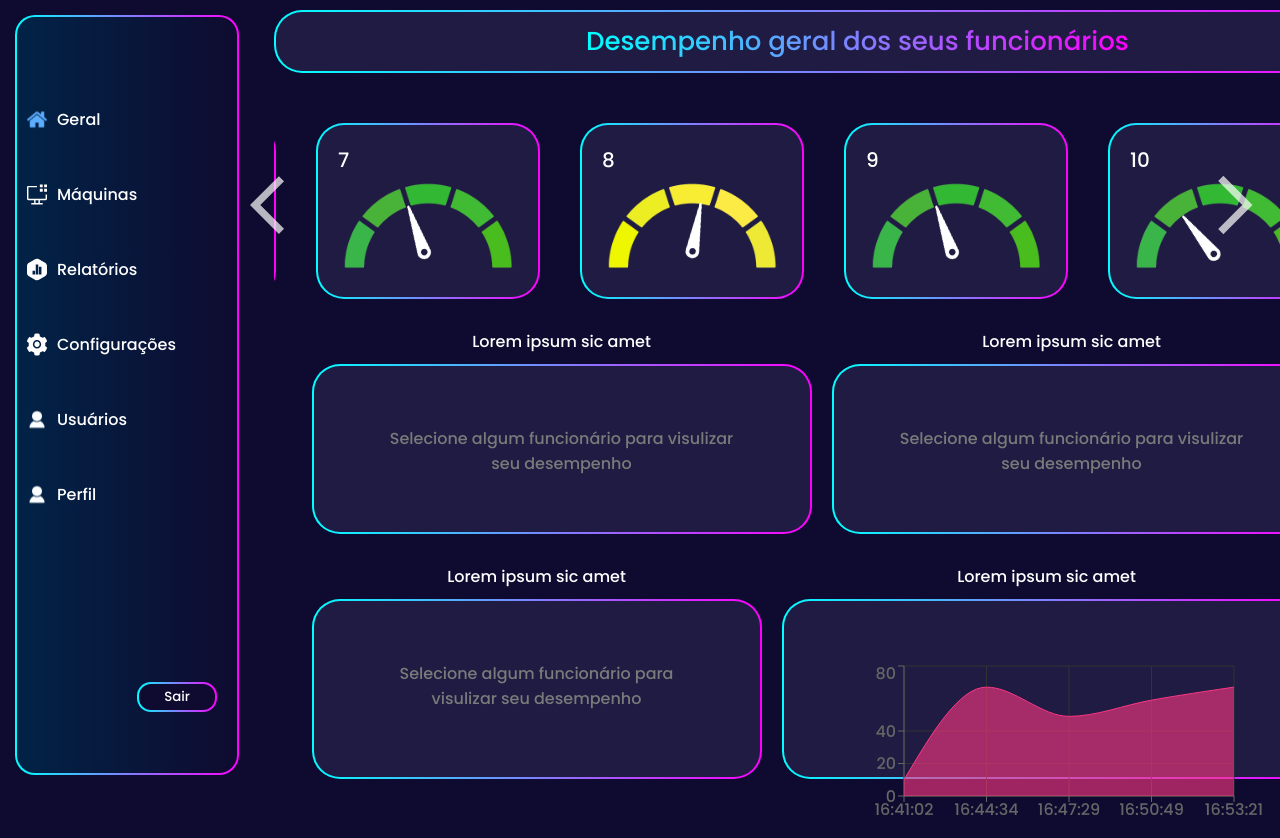
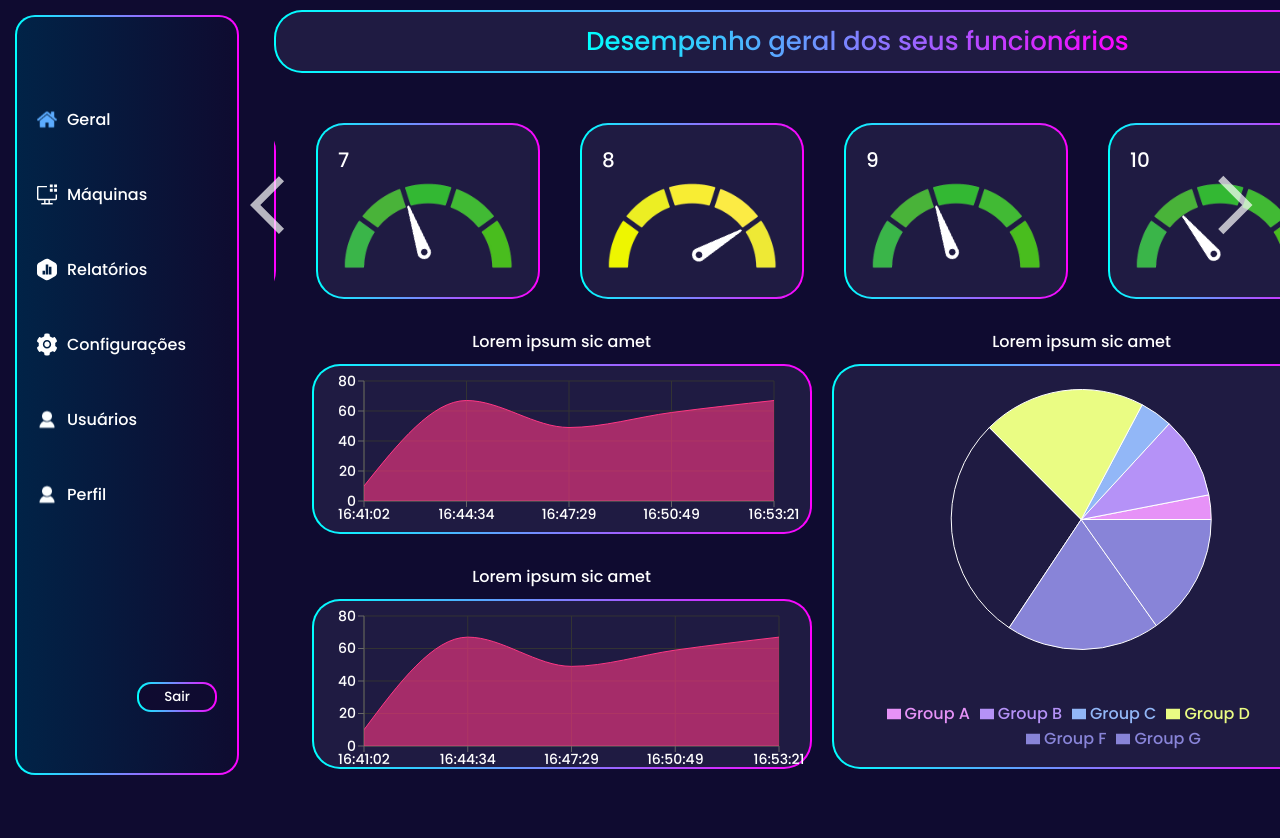
Before and after one commit to julianaesteves/projeto-p.i-onhome-site, a React (Create React App) app in the folder projeto-react/onhome/: page /dashboard in a window 1280 px wide. Both pictures are taken after a click on the item "Máquinas". Shown: the top 838 px of the page. After the commit the page ends 808 px from the top, so only its background shows below. Built offline with nearby package versions, Linux system fonts and the light colour scheme.

Commit message:
add nova UI da dashboard

```diff
--- a/projeto-react/onhome/src/pages/Dashboard/Components/Menu/styles.css
+++ b/projeto-react/onhome/src/pages/Dashboard/Components/Menu/styles.css
@@ -51,6 +51,7 @@ input[type="checkbox"]:checked + nav {
 }
 .navbar li {
     font-weight: normal;
+    padding-left: 10px;
 }
 .navbar ul li a {
     text-decoration: none;
@@ -77,6 +78,7 @@ input[type="checkbox"]:checked + nav {
                 linear-gradient(to right, hsl(180, 100%, 50%), hsl(300, 100%, 50%)) border-box;
     border-radius: 14px;
     border-color: transparent;
+
 }
 .navbar ul {
     width: 200px;
--- a/projeto-react/onhome/src/pages/Dashboard/Maquinas/index.jsx
+++ b/projeto-react/onhome/src/pages/Dashboard/Maquinas/index.jsx
@@ -1,3 +1,4 @@
+import React, { PureComponent } from "react";
 import { useState } from "react";
 import Border from "../../../components/Border";
 import GradientText from "../../../components/GradientText";
@@ -5,7 +6,22 @@ import Machine from "../Components/Machine";
 import Thermometer from "../Components/Thermometer";
 import ArrowBackIosIcon from "@mui/icons-material/ArrowBackIos";
 import ArrowForwardIosIcon from "@mui/icons-material/ArrowForwardIos";
-import { LineChart, AreaChart, Area, Line, XAxis, YAxis, CartesianGrid, Tooltip, Legend } from 'recharts';
+import {
+  PieChart,
+  Pie,
+  Sector,
+  Cell,
+  ResponsiveContainer,
+  LineChart,
+  AreaChart,
+  Area,
+  Line,
+  XAxis,
+  YAxis,
+  CartesianGrid,
+  Tooltip,
+  Legend,
+} from "recharts";
 
 import "./style.css";
 
@@ -18,7 +34,7 @@ const Maquinas = () => {
     { number: 5, status: -30 },
     { number: 6, status: 69 },
     { number: 7, status: -19 },
-    { number: 8, status: 10 },
+    { number: 8, status: 60 },
     { number: 9, status: -19 },
     { number: 10, status: -39 },
     { number: 11, status: -22 },
@@ -31,38 +47,42 @@ const Maquinas = () => {
 
   const data = [
     {
-      name: '16:41:02',
+      name: "16:41:02",
       atual: 10,
     },
     {
-      name: '16:44:34',
+      name: "16:44:34",
       atual: 67,
     },
     {
-      name: '16:47:29',
+      name: "16:47:29",
       atual: 49,
     },
     {
-      name: '16:50:49',
+      name: "16:50:49",
       atual: 59,
     },
     {
-      name: '16:53:21',
+      name: "16:53:21",
       atual: 67,
-    }
+    },
   ];
 
-  const [chartData, setChartData] = useState(data)
+  const dataPieChart = [
+    { name: "Group A", value: 30 },
+    { name: "Group B", value: 100 },
+    { name: "Group C", value: 40 },
+    { name: "Group D", value: 200 },
+    { name: "Group E", value: 278 },
+    { name: "Group F", value: 189 },
+    { name: "Group G", value: 150 },
+  ];
+
+  const chartColor = ["#e692f7", "#b592f7", "#92b7f7", "#eafc83", "#0000"];
+
+  const [chartData, setChartData] = useState(data);
   const [isVisible, setIsVisible] = useState(false);
   const [machineChosen, setMachineChosen] = useState(0);
-
-  const legendList = [
-    { title: "Desligada", icon: "./icons/desligado.svg" },
-    { title: "Em repouso", icon: "./icons/repouso.svg" },
-    { title: "Ideal", icon: "./icons/ideal.svg" },
-    { title: "Atenção", icon: "./icons/atencao.svg" },
-    { title: "Emergência", icon: "./icons/emergencia.svg" },
-  ];
 
   const handleWindow = (machine) => {
     if (!isVisible) {
@@ -118,6 +138,7 @@ const Maquinas = () => {
       )}
       <div className="maquinas--workerGraphs_container">
         <div className="maquinas--workerGraphs_content">
+          <div className="maquinas--leftItems">
             <div className="maquinas--itemGraph">
               <label className="maquinas--label">Lorem ipsum sic amet</label>
               <Border
@@ -125,69 +146,97 @@ const Maquinas = () => {
                 height={"170px"}
                 margin={"10px"}
                 textAlign={"center"}
-              padding={"60px"}
               >
-              <span className="maquinas--graphPlaceholder">
+                {/* <span className="maquinas--graphPlaceholder">
                 Selecione algum funcionário para visulizar seu desempenho
-              </span>
+              </span> */}
+                <AreaChart
+                  width={560}
+                  height={200}
+                  data={chartData}
+                  margin={{
+                    top: 15,
+                    right: 110,
+                    left: -20,
+                    bottom: 35,
+                  }}
+                >
+                  <CartesianGrid stroke="#333" />
+                  <XAxis
+                    dataKey="name"
+                    style={{ fill: "white", fontSize: "14px" }}
+                  />
+                  <YAxis style={{ fill: "white", fontSize: "14px" }} />
+                  <Tooltip />
+                  <Area
+                    type="monotone"
+                    dataKey="atual"
+                    fill="#FF3784"
+                    stroke="#FF3784"
+                  />
+                </AreaChart>
               </Border>
             </div>
             <div className="maquinas--itemGraph">
               <label className="maquinas--label">Lorem ipsum sic amet</label>
               <Border
-              width={"480px"}
+                width={"500px"}
                 height={"170px"}
                 margin={"10px"}
                 textAlign={"center"}
-              padding={"60px"}
               >
-              <span className="maquinas--graphPlaceholder">
-                Selecione algum funcionário para visulizar seu desempenho
-              </span>
+                <AreaChart
+                  width={560}
+                  height={200}
+                  data={chartData}
+                  margin={{
+                    top: 15,
+                    right: 105,
+                    left: -20,
+                    bottom: 25,
+                  }}
+                >
+                  <CartesianGrid stroke="#333" />
+                  <XAxis
+                    dataKey="name"
+                    style={{ fill: "white", fontSize: "14px" }}
+                  />
+                  <YAxis style={{ fill: "white", fontSize: "14px" }} />
+                  <Tooltip />
+                  <Area
+                    type="monotone"
+                    dataKey="atual"
+                    fill="#FF3784"
+                    stroke="#FF3784"
+                  />
+                </AreaChart>
               </Border>
+            </div>
           </div>
           <div className="maquinas--itemGraph">
             <label className="maquinas--label">Lorem ipsum sic amet</label>
             <Border
-              width={"450px"}
-              height={"180px"}
+              width={"500px"}
+              height={"405px"}
               margin={"10px"}
               textAlign={"center"}
-              padding={"60px"}
             >
-              <span className="maquinas--graphPlaceholder">
-                Selecione algum funcionário para visulizar seu desempenho
-              </span>
-            </Border>
-          </div>
-          <div className="maquinas--itemGraph">
-            <label className="maquinas--label">Lorem ipsum sic amet</label>
-            <Border
-              width={"530px"}
-              height={"180px"}
-              margin={"10px"}
-              textAlign={"center"}
-              padding={"60px"}
+              <PieChart width={550} height={390}>
+                <Pie
+                  dataKey="value"
+                  data={dataPieChart}
+                  cx="43%"
+                  cy="45%"
+                  outerRadius={130}
+                  fill="#8884d8"
                 >
-              {/* <span className="maquinas--graphPlaceholder">
-                Selecione algum funcionário para visulizar seu desempenho
-              </span> */}
-              <AreaChart
-                                        width={420}
-                                        height={170}
-                                        data={chartData}
-                                        margin={{
-                                            top: 5,
-                                            right: 30,
-                                            bottom: 5,
-                                        }}
-                                    >
-                                        <CartesianGrid stroke="#333" />
-                                        <XAxis dataKey="name" />
-                                        <YAxis />
+                  {data.map((item, index) => (
+                    <Cell fill={chartColor[index]} />
+                  ))}
+                </Pie>
+                <Legend />
                 <Tooltip />
-                                        <Area type="monotone" dataKey="atual" fill="#FF3784" stroke="#FF3784"/>
-                                    </AreaChart>
+              </PieChart>
             </Border>
           </div>
         </div>
--- a/projeto-react/onhome/src/pages/Dashboard/Maquinas/style.css
+++ b/projeto-react/onhome/src/pages/Dashboard/Maquinas/style.css
@@ -23,7 +23,7 @@
   font-weight: initial;
 }
 
-.maquinas-header .maquinas-legend ul li:hover{
+.maquinas-header .maquinas-legend ul li:hover {
   font-weight: bold;
 }
 
@@ -42,16 +42,16 @@
   color: #fff;
 }
 
-.maquinas-content .arrow--goBack{
+.maquinas-content .arrow--goBack {
   position: fixed;
   color: white;
   font-size: 70px;
   left: 250px;
   top: 170px;
-    opacity: .7;
+  opacity: 0.7;
 }
 
-.maquinas-content .arrow--goBack:hover{
+.maquinas-content .arrow--goBack:hover {
   position: fixed;
   color: white;
   transform: scale(1.2);
@@ -61,20 +61,20 @@
   opacity: 1;
 }
 
-.maquinas-content .arrow--goNext{
+.maquinas-content .arrow--goNext {
   position: fixed;
   color: white;
   font-size: 70px;
   right: 10px;
   top: 170px;
-    opacity: .7;
+  opacity: 0.7;
 }
 
-.maquinas-content .arrow--goNext:hover{
+.maquinas-content .arrow--goNext:hover {
   position: fixed;
   color: white;
   transform: scale(1.2);
-    transition:all ease 500ms;
+  transition: all ease 500ms;
   right: 10px;
   top: 170px;
   opacity: 1;
@@ -102,10 +102,11 @@
   font-size: 16px;
 }
 
-.maquinas--itemGraph{
+.maquinas--itemGraph {
   display: flex;
   flex-direction: column;
   align-items: center;
+  justify-content: center;
   margin-bottom: 20px;
 }
 
```
Lines whose indentation alone changed are shown as unchanged.
